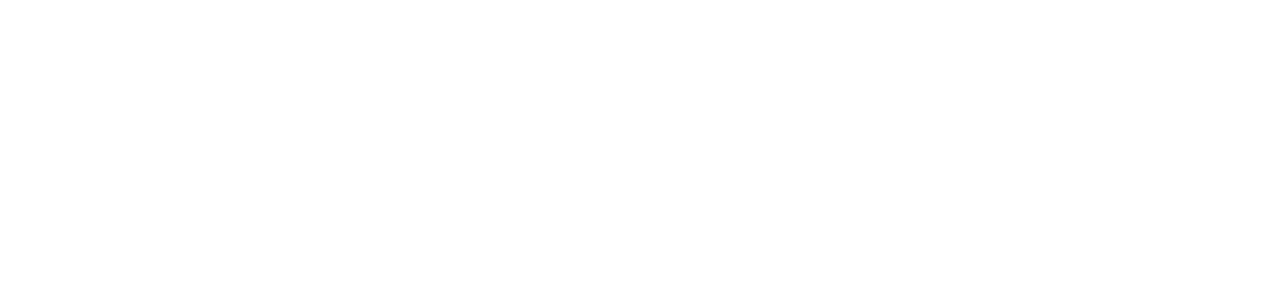
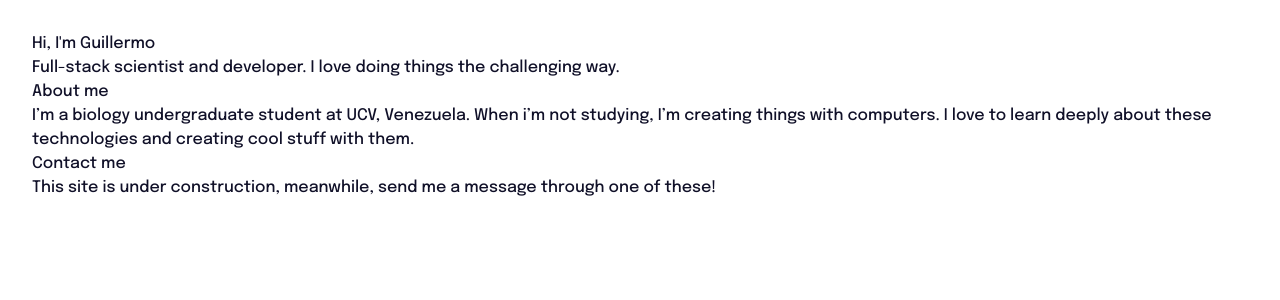
Before and after one commit to Guilleandmont/my-portfolio, a Next.js app: page / in a window 1280 px wide. Shown: the top 300 px of the page. Built offline with nearby package versions, Linux system fonts and the light colour scheme.

Commit message:
added markup

```diff
--- a/pages/index.tsx
+++ b/pages/index.tsx
@@ -1,4 +1,5 @@
 import Head from "next/head";
+import Image from "next/image";
 import Nav from "../components/Nav/Nav";
 import Layout from "../components/Layout/Layout";
 import Social from "../components/Social/Social";
@@ -6,8 +7,31 @@
 export default function Home() {
   return (
     <Layout>
-      <header className="flex flex-col items-start w-full md:flex-row md:items-center md:justify-between"></header>
-      <main></main>
+      <header className=""></header>
+      <main>
+        <section>
+          <h1>Hi, I'm Guillermo</h1>
+          <p>
+            Full-stack scientist and developer. I love doing things the
+            challenging way.
+          </p>
+        </section>
+        <section>
+          <h2>About me</h2>
+          <p>
+            I’m a biology undergraduate student at UCV, Venezuela. When i’m not
+            studying, I’m creating things with computers. I love to learn deeply
+            about these technologies and creating cool stuff with them.
+          </p>
+        </section>
+        <section>
+          <h2>Contact me</h2>
+          <p>
+            This site is under construction, meanwhile, send me a message
+            through one of these!
+          </p>
+        </section>
+      </main>
     </Layout>
   );
 }
--- a/styles/globals.css
+++ b/styles/globals.css
@@ -1,4 +1,4 @@
-@import url("https://fonts.googleapis.com/css2?family=Epilogue:ital,wght@0,700;1,500&display=swap");
+@import url("https://fonts.googleapis.com/css2?family=Epilogue:wght@500;700&display=swap");
 
 @tailwind base;
 @tailwind components;
@@ -9,4 +9,8 @@
     color: #101028;
     box-sizing: border-box;
   }
+
+  body {
+    min-width: 100vw;
+  }
 }
```
